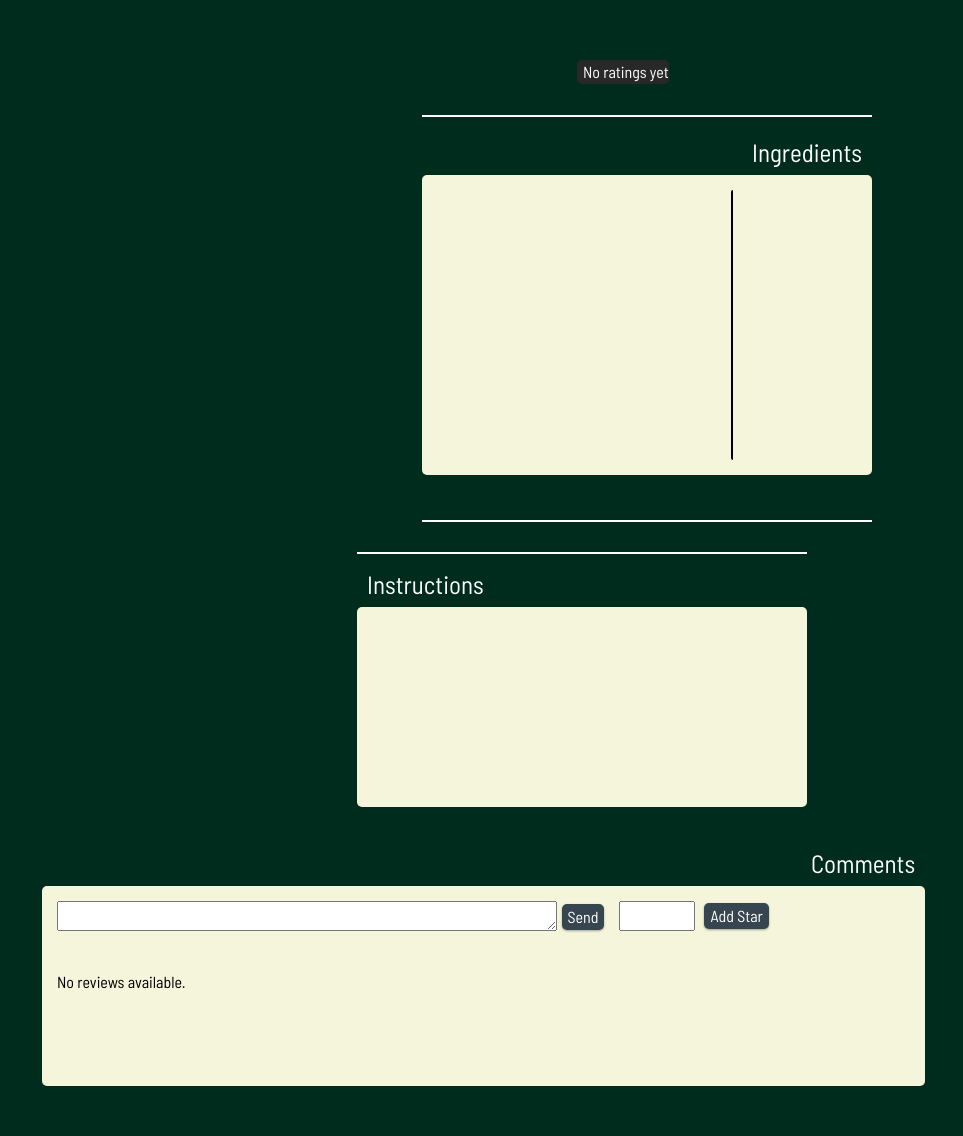
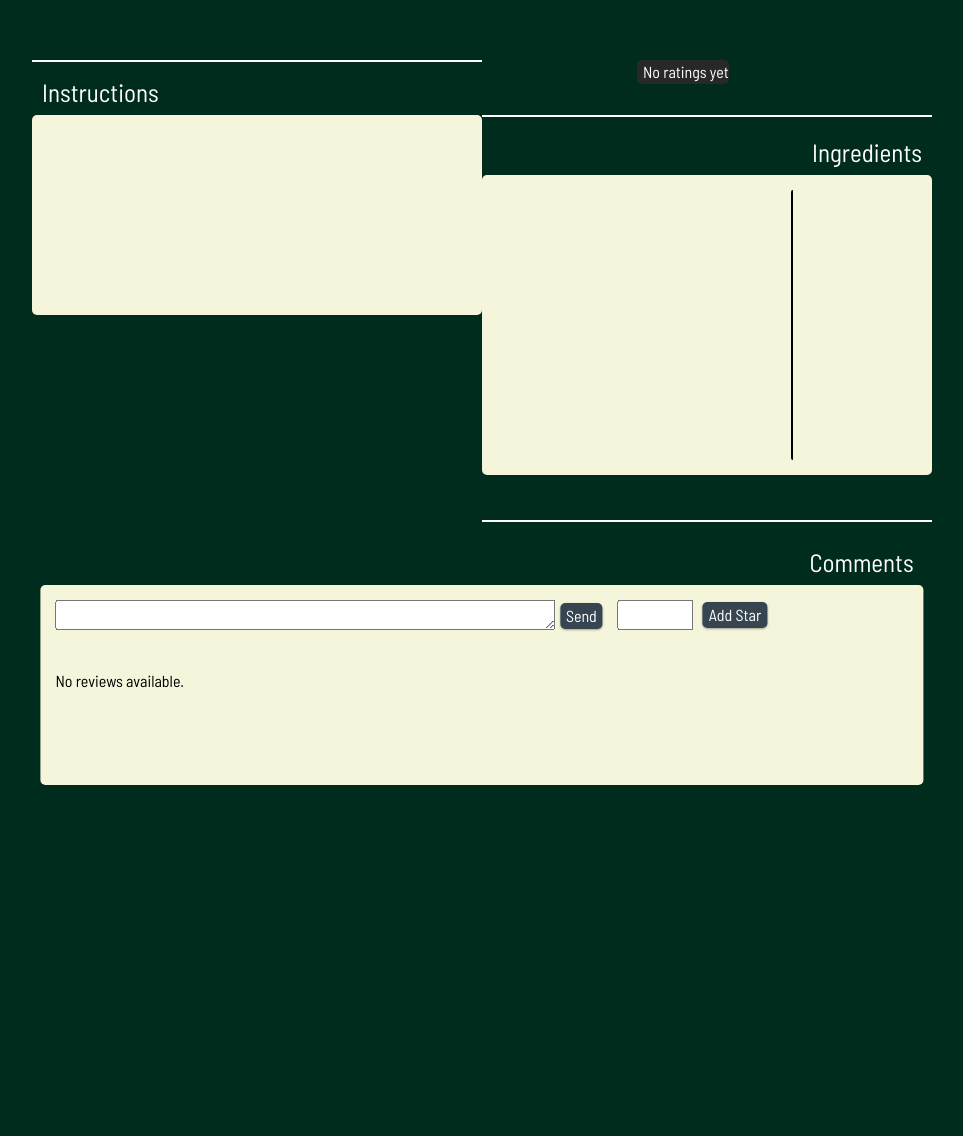
Before and after one commit to xNatthapol/SIP, a Django app: template SIP/templates/sip/cocktail_detail.html in a window 1280 px wide; the page is wider, and only the part inside the window is pictured. Shown: the part 110-1246 px from the top of that part, without its empty margins (158-1121 px from the left). After the commit the page ends 895 px from the top of that part, so only its background shows below. Run offline with Django 4.2, Linux system fonts and the light colour scheme; the template is opened without the code that fills it, so the values that code supplies are empty; parts of the project's set-up code (start-up, migrations or seed data) failed here and were passed over; some libraries are stand-ins or nearby versions; some web fonts are replaced.

Commit message:
make detail page a little more responsive

```diff
--- a/SIP/templates/sip/cocktail_detail.html
+++ b/SIP/templates/sip/cocktail_detail.html
@@ -16,11 +16,11 @@
         /* overflow-x: scroll; */
     }
 
-    @media all and (max-width: 1250px) {
+    /* @media all and (max-width: 1350px) {
         img {
             display: none;
         }
-    }
+    } */
 
     .text {
         font-family: 'Barlow Semi Condensed', sans-serif;
@@ -28,11 +28,11 @@
     }
 
     .text-ingre {
-        /* width: 50%; */
+        /* display: grid; */
         float: right;
         margin-top: 30px;
-        margin-right: 250px;
-        /* text-align: center; */
+        /* margin-right: 250px; */
+        max-width: 450px;
     }
 
     .ingree {
@@ -97,8 +97,8 @@
     }
 
     .img-intr {
+        max-width: 450px;
         margin-top: 30px;
-        margin-left: 200px;
         text-align: center;
     }
 
@@ -166,17 +166,20 @@
         height: auto; */
         border-radius: 50%;
         object-fit: cover;
+        margin-left: 50%;
+        transform: translateX(-50%);
     }
 
     .reviews {
-        /* background-color: aqua; */
         margin-top: 10px;
-        margin-left: 200px;
+        /* margin-left: 200px; */
         width: 69vw;
         max-width: 69vw;
         display: inline-table;
         margin-bottom: 50px;
         overflow-y: scroll;
+        margin-left: 50%;
+        transform: translateX(-50%);
     }
 
     #comm {
@@ -240,6 +243,15 @@
         top: -8px;
     }
 
+    .big-block {
+        /* background-color: aqua; */
+        display: inline-block;
+        width: 70vw;
+        min-width: 900px;
+        margin-left: 50%;
+        transform: translateX(-50%);
+    }
+
 </style>
 
 <!DOCTYPE html>
@@ -251,9 +263,9 @@
 </head>
 <body>
     <!-- <a href="{% url 'index' %}" class="text" id="back-butt">Back to Cocktail Index</a> -->
-
+    <div class="big-block">
         <!-- Text and ingredients block -->
-    <div class="text-ingre">
+        <div class="text-ingre" id="small-block">
             <h1 class="text" id="cock-text">{{ cocktail.name }}</h1>
 
             <!-- Star Rating -->
@@ -300,12 +312,13 @@
         </div>
 
         <!-- Image and instructions block -->
-    <div class="img-intr">
+        <div class="img-intr" id="small-block">
             <img src="{{ cocktail.image }}" alt="{{ cocktail.name }}">
 
             <div class="intrr">
                 <h2 class="text" id="intr-text">Instructions</h2>
                 <p class="text" id="intr">{{ cocktail.instructions }}</p>
+            </div>
         </div>
     </div>
 
--- a/SIP/templates/sip/navbar.html
+++ b/SIP/templates/sip/navbar.html
@@ -8,6 +8,10 @@
 <script type="text/javascript" src="https://cdnjs.cloudflare.com/ajax/libs/slick-carousel/1.8.1/slick.min.js"></script>
 
 <style>
+    nav {
+        z-index: 10000;
+    }
+
     body {
         padding-top: 110px;
     }
```
Lines whose indentation alone changed are shown as unchanged.
